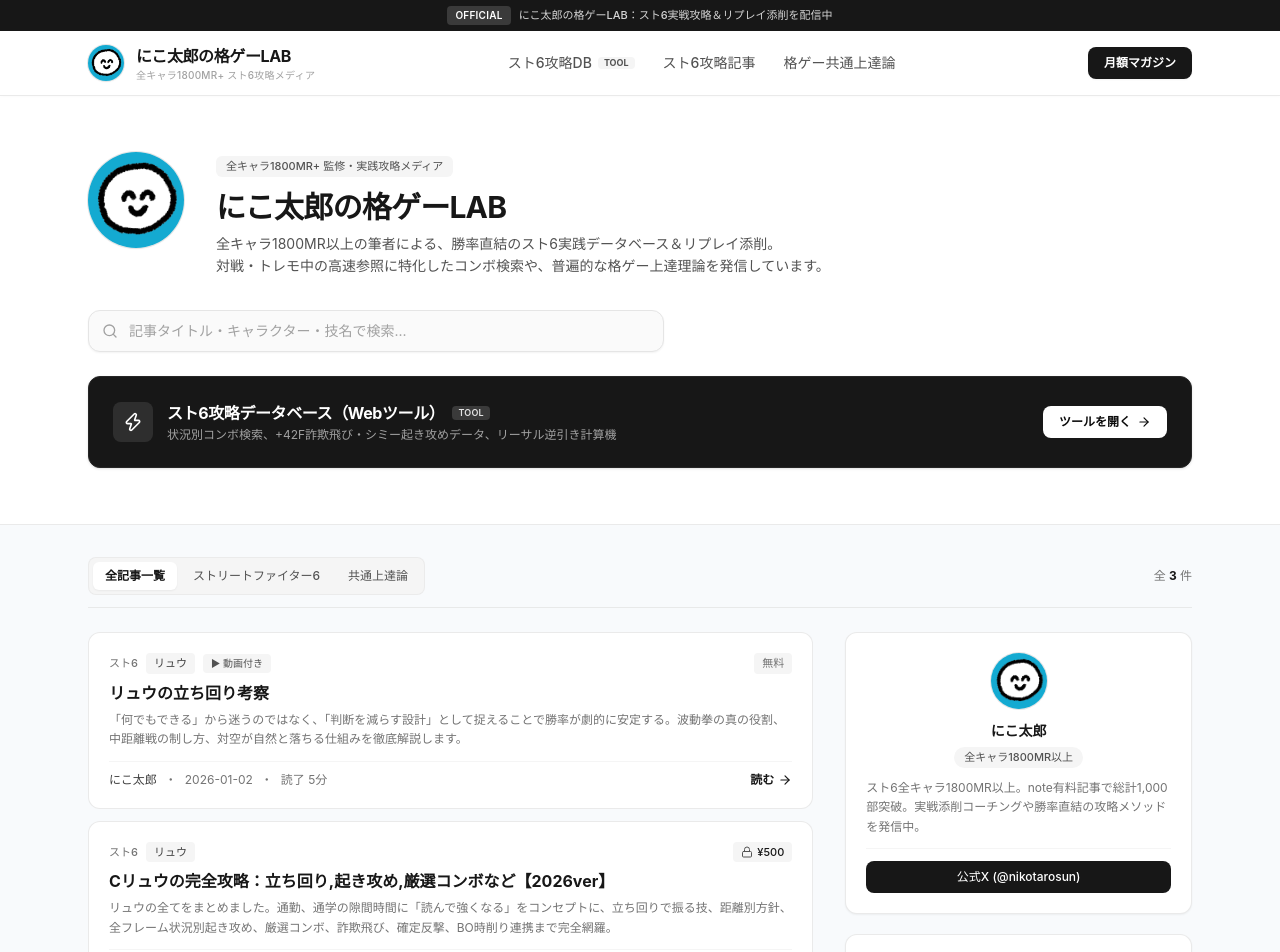
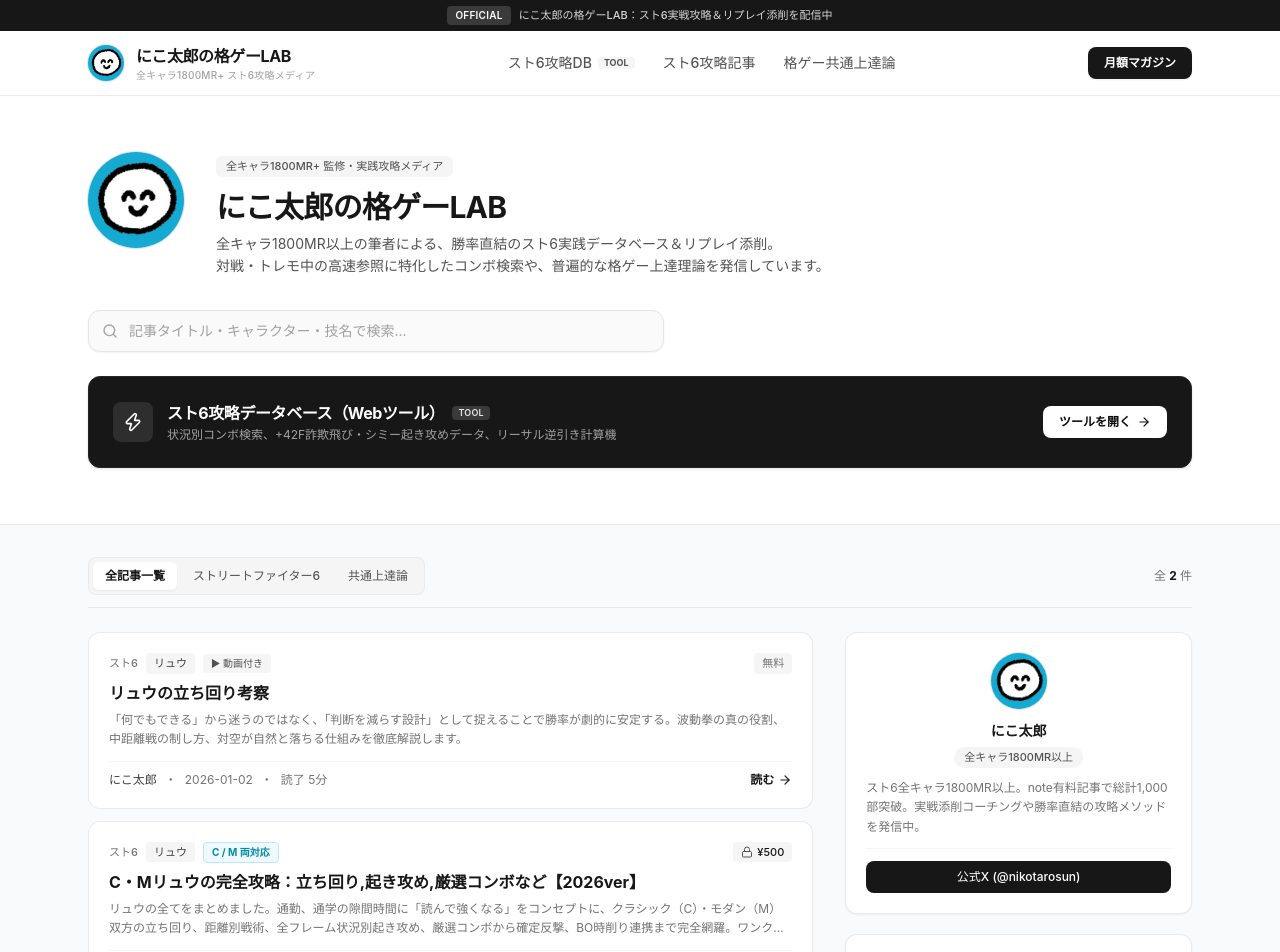
Before and after one commit to nikotarodesu/fgc-hub, a Next.js app: page / in a window 1280 px wide. Shown: the top 952 px of the page. Built offline with nearby package versions, Linux system fonts and the light colour scheme.

Commit message:
feat: consolidate Classic and Modern Ryu into single unified article C・Mリュウの完全攻略 with dynamic toggle

```diff
--- a/src/app/articles/[slug]/page.tsx
+++ b/src/app/articles/[slug]/page.tsx
@@ -14,19 +14,17 @@
 
 export default function ArticleDetailPage() {
   const params = useParams();
-  const slug = params?.slug as string;
-  const baseArticle = ARTICLES_DATA.find((a) => a.slug === slug);
-  const companionArticle = baseArticle?.relatedGuideSlug
-    ? ARTICLES_DATA.find((a) => a.slug === baseArticle.relatedGuideSlug)
-    : null;
+  const rawSlug = params?.slug as string;
+  const isModernAlias = rawSlug === 'ryu-modern-complete-guide';
+  const slug = (rawSlug === 'ryu-classic-complete-guide' || isModernAlias)
+    ? 'ryu-complete-guide'
+    : rawSlug;
+
+  const article = ARTICLES_DATA.find((a) => a.slug === slug);
 
   const [activeControlType, setActiveControlType] = useState<'classic' | 'modern'>(
-    baseArticle?.controlType || 'classic'
+    isModernAlias ? 'modern' : 'classic'
   );
-
-  const article = companionArticle && activeControlType !== baseArticle?.controlType
-    ? companionArticle
-    : baseArticle;
 
   const [isUnlocked, setIsUnlocked] = useState(false);
   const [likes, setLikes] = useState(article ? article.likesCount : 0);
@@ -44,10 +42,13 @@
     );
   }
 
+  const currentVariant = article.variants ? article.variants[activeControlType] : null;
+  const introText = currentVariant ? currentVariant.intro : article.freeContent.intro;
+  const freeSections = currentVariant ? currentVariant.sections : article.freeContent.sections;
+  const paidSections = currentVariant ? currentVariant.paidSections : article.paidContent.sections;
+
   // 関連記事（同じゲームまたは他のおすすめ記事）
-  const relatedArticles = ARTICLES_DATA.filter(
-    (a) => a.slug !== baseArticle?.slug && a.slug !== companionArticle?.slug
-  ).slice(0, 2);
+  const relatedArticles = ARTICLES_DATA.filter((a) => a.slug !== article.slug).slice(0, 2);
 
   const handleLike = () => {
     if (!hasLiked) {
@@ -128,11 +129,15 @@
                     {article.character}
                   </span>
                 )}
-                {article.controlType && (
+                {article.controlType === 'both' ? (
+                  <span className="text-[11px] font-bold px-2.5 py-0.5 rounded-full bg-sky-50 text-[#008ba8] border border-sky-200">
+                    {activeControlType === 'classic' ? '🥋 クラシック (C) モード' : '⚡️ モダン (M) モード'}
+                  </span>
+                ) : article.controlType ? (
                   <span className="text-[11px] font-bold px-2 py-0.5 rounded bg-cyan-900 text-cyan-100 border border-cyan-800">
                     {article.controlType === 'classic' ? 'クラシック (C)' : 'モダン (M)'}
                   </span>
-                )}
+                ) : null}
                 {article.isPaid ? (
                   <span className="text-[11px] font-medium px-2 py-0.5 rounded bg-neutral-100 text-neutral-900">
                     有料記事（¥{article.price}）
@@ -174,7 +179,7 @@
             {/* 本文 */}
             <article className="text-neutral-800 leading-relaxed text-sm sm:text-base space-y-6">
               {/* クラシック / モダン切り替えスイッチ */}
-              {companionArticle && (
+              {article.variants && (
                 <div className="p-2.5 bg-gradient-to-r from-neutral-100 via-neutral-50 to-neutral-100 rounded-2xl border border-neutral-200/90 shadow-2xs">
                   <div className="text-[11px] font-bold text-neutral-500 uppercase tracking-wider px-2 pt-1 pb-1.5 flex items-center justify-between">
                     <span className="flex items-center gap-1.5 font-sans text-neutral-700 font-bold">
@@ -227,25 +232,32 @@
 
               {/* リード文 */}
               <div className="p-5 rounded-xl bg-neutral-50/90 border border-neutral-200/80 text-neutral-800 shadow-2xs">
-                <RichContent content={article.freeContent.intro} />
+                <RichContent content={introText} />
               </div>
 
               {/* 目次 */}
               <div className="p-5 rounded-xl bg-neutral-50 border border-neutral-200/80 my-6">
-                <div className="text-xs font-bold text-neutral-900 uppercase tracking-wider mb-2.5 flex items-center gap-1.5">
-                  <BookOpen className="w-4 h-4 text-neutral-600" />
-                  <span>目次</span>
+                <div className="text-xs font-bold text-neutral-900 uppercase tracking-wider mb-2.5 flex items-center justify-between">
+                  <div className="flex items-center gap-1.5">
+                    <BookOpen className="w-4 h-4 text-neutral-600" />
+                    <span>目次</span>
+                  </div>
+                  {currentVariant && (
+                    <span className="text-[11px] font-bold text-[#008ba8] bg-sky-50 px-2 py-0.5 rounded border border-sky-200">
+                      {activeControlType === 'classic' ? '🥋 クラシック編' : '⚡️ モダン編'}
+                    </span>
+                  )}
                 </div>
                 <ul className="space-y-1.5 text-xs sm:text-sm text-neutral-600">
-                  {article.freeContent.sections.map((sec, idx) => (
+                  {freeSections.map((sec, idx) => (
                     <li key={idx} className="flex items-center gap-2">
                       <span className="text-neutral-400 font-mono text-xs">0{idx + 1}.</span>
                       <span className="hover:text-neutral-900">{sec.title}</span>
                     </li>
                   ))}
-                  {article.paidContent.sections.map((sec, idx) => (
+                  {paidSections.map((sec, idx) => (
                     <li key={idx} className="flex items-center gap-2 text-neutral-800 font-medium">
-                      <span className="text-neutral-400 font-mono text-xs">0{article.freeContent.sections.length + idx + 1}.</span>
+                      <span className="text-neutral-400 font-mono text-xs">0{freeSections.length + idx + 1}.</span>
                       <span>{sec.title}</span>
                       <span className="text-[10px] bg-neutral-200 text-neutral-700 px-1 py-0.2 rounded font-normal">有料</span>
                     </li>
@@ -254,7 +266,7 @@
               </div>
 
               {/* 無料公開セクション */}
-              {article.freeContent.sections.map((section, idx) => (
+              {freeSections.map((section, idx) => (
                 <div key={idx} className="pt-6">
                   <h2 className="text-lg sm:text-xl font-bold text-neutral-900 mb-4 pb-2 border-b border-neutral-200/80">
                     {section.title}
@@ -343,7 +355,7 @@
                       )}
 
                       {/* 有料セクション */}
-                      {article.paidContent.sections.map((section, idx) => (
+                      {paidSections.map((section, idx) => (
                         <div key={idx} className="pt-6">
                           <h2 className="text-lg sm:text-xl font-bold text-neutral-900 mb-4 pb-2 border-b border-neutral-200/80">
                             {section.title}
@@ -508,7 +520,7 @@
             </div>
 
             {/* 操作タイプ切り替えウィジェット */}
-            {companionArticle && (
+            {article.variants && (
               <div className="p-4 bg-white rounded-xl border border-neutral-200/80 shadow-xs">
                 <div className="text-xs font-bold text-neutral-900 uppercase tracking-wider mb-2.5 flex items-center justify-between">
                   <span>操作タイプ切り替え</span>
--- a/src/app/page.tsx
+++ b/src/app/page.tsx
@@ -242,6 +242,15 @@
                             {article.character}
                           </span>
                         )}
+                        {article.controlType === 'both' ? (
+                          <span className="text-[10px] font-bold text-[#008ba8] bg-sky-50 px-2 py-0.5 rounded border border-sky-200">
+                            C / M 両対応
+                          </span>
+                        ) : article.controlType ? (
+                          <span className="text-[10px] font-medium text-neutral-600 bg-neutral-100 px-2 py-0.5 rounded">
+                            {article.controlType === 'classic' ? 'クラシック' : 'モダン'}
+                          </span>
+                        ) : null}
                         {article.youtubeVideoId && (
                           <span className="text-[10px] font-medium text-neutral-600 bg-neutral-100 px-2 py-0.5 rounded flex items-center gap-1">
                             <span>▶ 動画付き</span>
--- a/src/data/articles.ts
+++ b/src/data/articles.ts
@@ -1,5 +1,12 @@
-import { RYU_CLASSIC_COMPLETE_GUIDE } from './articles/ryuClassicCompleteGuide';
-import { RYU_MODERN_COMPLETE_GUIDE } from './articles/ryuModernCompleteGuide';
+import { RYU_COMPLETE_GUIDE } from './articles/ryuCompleteGuide';
+
+export interface ArticleVariant {
+  label: string;
+  badge: string;
+  intro: string;
+  sections: Article['freeContent']['sections'];
+  paidSections: Article['paidContent']['sections'];
+}
 
 export interface Article {
   id: string;
@@ -79,8 +86,12 @@
       }[];
     }[];
   };
-  controlType?: 'classic' | 'modern';
+  controlType?: 'classic' | 'modern' | 'both';
   relatedGuideSlug?: string;
+  variants?: {
+    classic: ArticleVariant;
+    modern: ArticleVariant;
+  };
 }
 
 export const CHARACTERS_SF6 = [
@@ -176,6 +187,5 @@
       sections: [],
     },
   },
-  RYU_CLASSIC_COMPLETE_GUIDE,
-  RYU_MODERN_COMPLETE_GUIDE,
+  RYU_COMPLETE_GUIDE,
 ];
--- /dev/null
+++ b/src/data/articles/ryuCompleteGuide.ts
@@ -0,0 +1,42 @@
+import { RYU_CLASSIC_COMPLETE_GUIDE } from './ryuClassicCompleteGuide';
+import { RYU_MODERN_COMPLETE_GUIDE } from './ryuModernCompleteGuide';
+import type { Article } from '../articles';
+
+export const RYU_COMPLETE_GUIDE: Article = {
+  id: 'art-ryu-complete-guide',
+  slug: 'ryu-complete-guide',
+  title: 'C・Mリュウの完全攻略：立ち回り,起き攻め,厳選コンボなど【2026ver】',
+  summary:
+    'リュウの全てをまとめました。通勤、通学の隙間時間に「読んで強くなる」をコンセプトに、クラシック（C）・モダン（M）双方の立ち回り、距離別戦術、全フレーム状況別起き攻め、厳選コンボから確定反撃、BO時削り連携まで完全網羅。ワンクリックで操作タイプを切り替えて閲覧できます。',
+  game: 'sf6',
+  category: 'character',
+  character: 'リュウ',
+  characterColor: 'from-blue-600 to-indigo-800',
+  author: RYU_CLASSIC_COMPLETE_GUIDE.author,
+  publishedAt: '2025-06-17',
+  updatedAt: '2026-09-08',
+  readTime: '20分',
+  isPaid: true,
+  price: 500,
+  tags: ['スト6', 'リュウ', 'クラシック', 'モダン', '完全攻略', 'コンボ', '起き攻め'],
+  likesCount: 157,
+  controlType: 'both',
+  freeContent: RYU_CLASSIC_COMPLETE_GUIDE.freeContent,
+  paidContent: RYU_CLASSIC_COMPLETE_GUIDE.paidContent,
+  variants: {
+    classic: {
+      label: 'クラシック操作 (Classic)',
+      badge: 'クラシック (C)',
+      intro: RYU_CLASSIC_COMPLETE_GUIDE.freeContent.intro,
+      sections: RYU_CLASSIC_COMPLETE_GUIDE.freeContent.sections,
+      paidSections: RYU_CLASSIC_COMPLETE_GUIDE.paidContent.sections,
+    },
+    modern: {
+      label: 'モダン操作 (Modern)',
+      badge: 'モダン (M)',
+      intro: RYU_MODERN_COMPLETE_GUIDE.freeContent.intro,
+      sections: RYU_MODERN_COMPLETE_GUIDE.freeContent.sections,
+      paidSections: RYU_MODERN_COMPLETE_GUIDE.paidContent.sections,
+    },
+  },
+};
```
